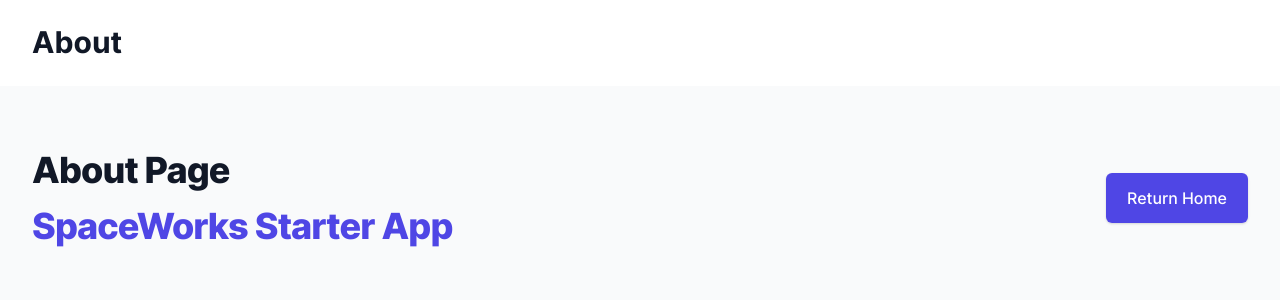
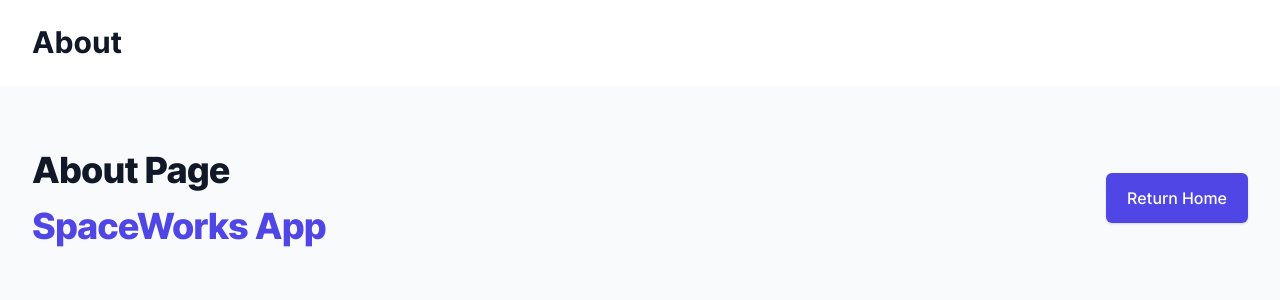
Before and after one commit to m0shiurX/space-app, a Vue app: page /about in a window 1280 px wide. Shown: the top 300 px of the page. Built offline with nearby package versions, Linux system fonts and the light colour scheme; what @tailwindcss/typography would draw is missing.

Commit message:
updated title data

```diff
--- a/src/views/About.vue
+++ b/src/views/About.vue
@@ -8,7 +8,7 @@
         >
           About Page
           <br />
-          <span class="mt-4 inline-block text-indigo-600">SpaceWorks Starter App</span>
+          <span class="mt-4 inline-block text-indigo-600">SpaceWorks App</span>
         </h2>
         <div class="flex mt-8 lg:flex-shrink-0 lg:mt-0">
           <div class="inline-flex rounded-md shadow">
--- a/src/views/NotFound.vue
+++ b/src/views/NotFound.vue
@@ -9,7 +9,7 @@
         <h2 class="text-3xl font-extrabold leading-9 tracking-tight text-gray-900 sm:text-4xl sm:leading-10">
           Are you lost?
           <br />
-          <span class="mt-4 inline-block text-indigo-600">SpaceWorks Starter App</span>
+          <span class="mt-4 inline-block text-indigo-600">SpaceWorks App</span>
         </h2>
         <div class="flex mt-8 lg:flex-shrink-0 lg:mt-0">
           <div class="inline-flex rounded-md shadow">
```
